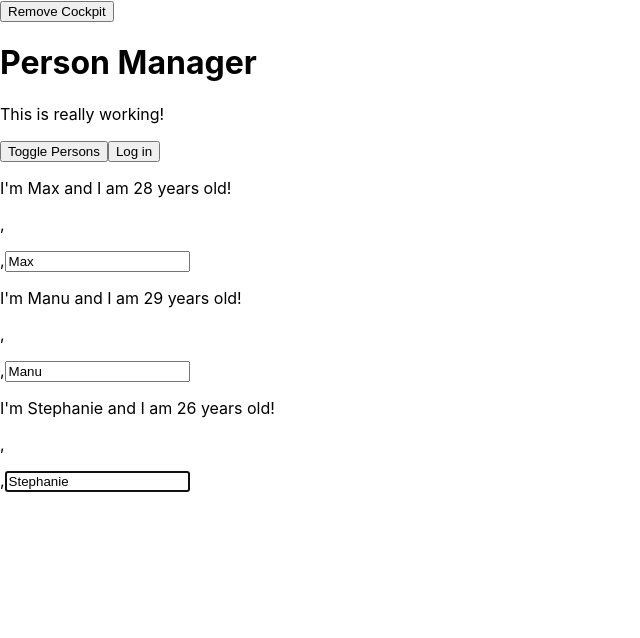
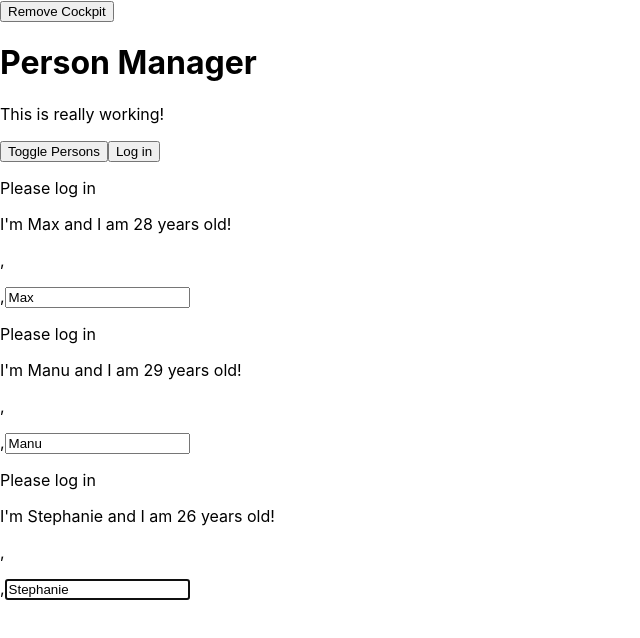
Before and after one commit to RdotSilva/React-Complete-Guide-Course, a React app: page / in a window 1280 px wide. Shown: the top 638 px of the page, without its empty margins (0-640 px from the left). Built offline with nearby package versions, Linux system fonts and the light colour scheme.

Commit message:
Pass props to chain to log in

```diff
--- a/src/components/Cockpit/Cockpit.js
+++ b/src/components/Cockpit/Cockpit.js
@@ -47,7 +47,7 @@
 			<button ref={toggleBtnRef} className={btnClass} onClick={props.clicked}>
 				Toggle Persons
 			</button>
-			<button onclick={props.login}>Log in</button>
+			<button onClick={props.login}>Log in</button>
 		</div>
 	);
 };
--- a/src/components/Persons/Person/Person.js
+++ b/src/components/Persons/Person/Person.js
@@ -19,7 +19,8 @@
 		console.log('[Person.js] rendering...');
 		return (
 			<Aux>
-				<p key="i1" onClick={this.props.click}>
+				{this.props.isAuth ? <p>Authenticated!</p> : <p>Please log in</p>}
+				<p onClick={this.props.click}>
 					I'm {this.props.name} and I am {this.props.age} years old!
 				</p>
 				,<p key="i2">{this.props.children}</p>,
--- a/src/components/Persons/Persons.js
+++ b/src/components/Persons/Persons.js
@@ -51,6 +51,7 @@
 					age={person.age}
 					key={person.id}
 					changed={event => this.props.changed(event, person.id)}
+					isAuth={this.props.isAuthenticated}
 				/>
 			);
 		});
--- a/src/containers/App.js
+++ b/src/containers/App.js
@@ -93,6 +93,7 @@
 					persons={this.state.persons}
 					clicked={this.deletePersonHandler}
 					changed={this.nameChangedHandler}
+					isAuthenticated={this.state.authenticated}
 				/>
 			);
 		}
```
